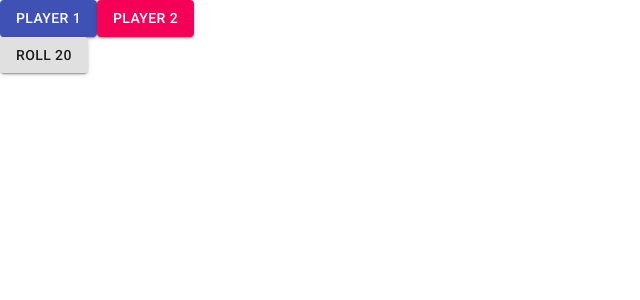
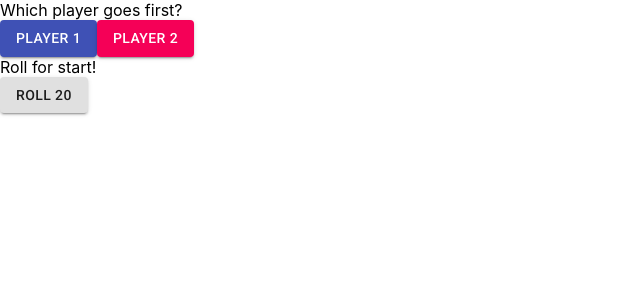
Before and after one commit to clayhan/mtgphases, a React (Create React App) app: page / in a window 1280 px wide. Shown: the top 300 px of the page, without its empty margins (0-640 px from the left). Built offline with nearby package versions, Linux system fonts and the light colour scheme.

Commit message:
some helpful language

```diff
--- a/src/components/SelectScreen/SelectScreen.js
+++ b/src/components/SelectScreen/SelectScreen.js
@@ -8,6 +8,7 @@ const SelectScreen = () => {
 
   const selectPlayer = (
     <div>
+      <div>Which player goes first?</div>
       <Button
         variant="contained"
         color="primary"
@@ -22,7 +23,7 @@ const SelectScreen = () => {
       >
         Player 2
       </Button>
-
+      <div>Roll for start!</div>
       <Roll20 />
     </div>
   );
```
